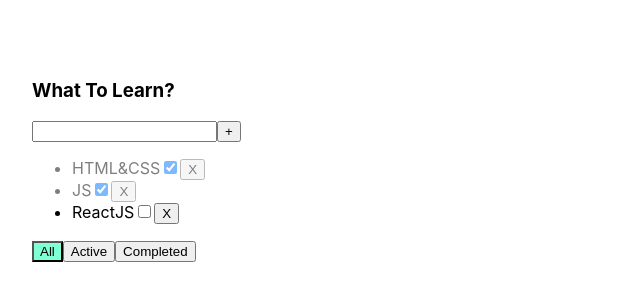
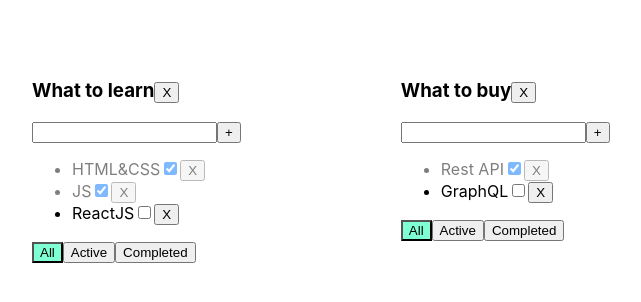
Before and after one commit to OleksandrBuhai/ToDoList, a React (Create React App) app: page / in a window 1280 px wide. Shown: the top 302 px of the page, without its empty margins (28-669 px from the left). Built offline with nearby package versions, Linux system fonts and the light colour scheme.

Commit message:
associated massive

```diff
--- a/src/App.tsx
+++ b/src/App.tsx
@@ -1,56 +1,103 @@
 import React, {useState} from 'react';
 import './App.css';
-import {ToDoList} from "./ToDoList";
+import {ToDoList,} from "./ToDoList";
 import {v1} from "uuid";
 
-export type FilterType = 'all'| 'active' | 'completed'
+export type FilterType = 'all' | 'active' | 'completed'
+
 
 function App() {
 
-    const [tasks, setTasks] = useState( [
-        { id: v1(), title: "HTML&CSS", isDone: true },
-        { id: v1(), title: "JS", isDone: true },
-        { id: v1(), title: "ReactJS", isDone: false }
+    type TodoListType = {
+        id: string,
+        title: string,
+        filter: string
+    }
+
+    let todolistID1 = v1()
+    let todolistID2 = v1()
+
+    let [todolists, setTodolists] = useState<Array<TodoListType>>([
+        {id: todolistID1, title: 'What to learn', filter: 'all'},
+        {id: todolistID2, title: 'What to buy', filter: 'all'},
     ])
 
-    const [filter, setFilter] = useState<FilterType>('all')
+    let [tasks, setTasks] = useState({
+        [todolistID1]: [
+            {id: v1(), title: 'HTML&CSS', isDone: true},
+            {id: v1(), title: 'JS', isDone: true},
+            {id: v1(), title: 'ReactJS', isDone: false},
 
-    let taskForToDoList = tasks
-     if (filter === 'active'){
-         taskForToDoList = tasks.filter(task=> task.isDone=== false)
-     }
-     if (filter ==='completed'){
-         taskForToDoList= tasks.filter(task=>task.isDone=== true)
-     }
+        ],
+        [todolistID2]: [
+            {id: v1(), title: 'Rest API', isDone: true},
+            {id: v1(), title: 'GraphQL', isDone: false},
+        ]
+    })
 
 
-    function filtredTask(value:FilterType) {
-        setFilter(value)
+    function filtredTask(value: FilterType, todoListId: string) {
+        let todoList = todolists.find(el => el.id === todoListId)
+        if (todoList) {
+            todoList.filter = value
+            setTodolists([...todolists])
+        }
     }
 
-    function removeTask(id:string) {
-        let deletedTask = tasks.filter(tasks=> id!== tasks.id)
-        setTasks(deletedTask);
+    function removeTask(id: string, todoListId: string) {
+        let todolistTasks = tasks[todoListId]
+
+        tasks[todoListId] = todolistTasks.filter(tasks => id != tasks.id)
+        setTasks({...tasks})
+        /*  let deletedTask = tasks.filter(tasks => id !== tasks.id)
+          setTasks(deletedTask);*/
     }
 
-    function addTask(task:string) {
-        let newTask = {id:v1(), title:task, isDone: false}
-        let newTasks = [newTask, ...tasks]
-        setTasks(newTasks)
-        task = ''
+    function addTask(task: string, todoListId: string) {
+        let newTask = {id: v1(), title: task, isDone: false}
+        let todolistTask = tasks[todoListId]
+
+        tasks[todoListId] = [newTask, ...todolistTask]
+        setTasks({...tasks})
+
     }
 
-     function changeTaskStatus(taskId: string, isDone: boolean) {
-         setTasks(tasks.map(t=>t.id=== taskId ? {...t,isDone: isDone} : t))
-     }
+    function changeTaskStatus(taskId: string, isDone: boolean, todoListId: string) {
+        let todolistTask = tasks[todoListId]
+        let task = todolistTask.find(t => t.id === taskId)
+        if (task) {
+            task.isDone = isDone
+            setTasks({...tasks})
+        }
+    }
 
+    function deleteTodoList(id: string) {
+        setTodolists(todolists.filter(t => t.id != id))
+
+        delete tasks[id]
+
+        setTasks({...tasks})
+    }
 
     return (
         <div className={'App'}>
-            <ToDoList title={"What To Learn?"} tasks={taskForToDoList} removeTask={removeTask}
-                      filtredTask={filtredTask} addTask={addTask} changeTaskStatus={changeTaskStatus} filter={filter}/>
+            {todolists.map(t => {
+
+                let allTodolistTasks = tasks[t.id]
+                let taskForToDoList = allTodolistTasks
+                if (t.filter === 'active') {
+                    taskForToDoList = allTodolistTasks.filter(task => task.isDone === false)
+                }
+                if (t.filter === 'completed') {
+                    taskForToDoList = allTodolistTasks.filter(task => task.isDone === true)
+                }
+
+                return <ToDoList key={t.id} title={t.title} tasks={taskForToDoList} removeTask={removeTask}
+                                 filtredTask={filtredTask} addTask={addTask} changeTaskStatus={changeTaskStatus}
+                                 filter={t.filter} id={t.id} deleteTodoList={deleteTodoList}/>
+            })}
         </div>
-    );
+    )
 }
 
 export default App;
--- a/src/ToDoList.tsx
+++ b/src/ToDoList.tsx
@@ -3,12 +3,14 @@ import {FilterType} from "./App";
 import './App.css';
 
 type ToDoListPropsType = {
+    id: string
     title: string
     tasks: Array<TaskType>
-    removeTask: (id: string) => void
-    filtredTask: (value: FilterType) => void
-    addTask: (title: string) => void
-    changeTaskStatus: (taskId: string, isDone: boolean) => void
+    deleteTodoList: (id: string) => void
+    removeTask: (id: string, todoListId: string) => void
+    filtredTask: (value: FilterType, todoListId: string) => void
+    addTask: (title: string, todoListId: string) => void
+    changeTaskStatus: (taskId: string, isDone: boolean, todoListId: string) => void
     filter: string
 }
 type TaskType = {
@@ -20,16 +22,16 @@ type TaskType = {
 export const ToDoList = (props: ToDoListPropsType) => {
 
     const [title, setTitle] = useState('')
-    const [error,serError] = useState(false)
+    const [error, serError] = useState(false)
 
 
     const addTask = () => {
         let trimTitle = title.trim()
         if (trimTitle) {
-            props.addTask(title);
+            props.addTask(title, props.id);
             setTitle("")
             serError(false)
-        }else{
+        } else {
             serError(true)
         }
     }
@@ -45,22 +47,27 @@ export const ToDoList = (props: ToDoListPropsType) => {
     }
 
     const onAllClickHandler = () => {
-        props.filtredTask('all')
+        props.filtredTask('all', props.id)
     }
     const onActiveClickHandler = () => {
-        props.filtredTask('active')
+        props.filtredTask('active', props.id)
     }
     const onCompletedClickHandler = () => {
-        props.filtredTask('completed')
+        props.filtredTask('completed', props.id)
+    }
+    const removeTodolist = () => {
+        props.deleteTodoList(props.id)
     }
 
 
     return (
         <div className="App">
             <div>
-                <h3>{props.title}</h3>
+                <h3>{props.title}
+                    <button onClick={removeTodolist}>X</button>
+                </h3>
                 <div>
-                    <input value={title} className={error ? 'error': 'input'} onChange={onChangeHandler}
+                    <input value={title} className={error ? 'error' : 'input'} onChange={onChangeHandler}
                            onKeyPress={onKeyPressHandler}
                     />
                     <button onClick={addTask}>+</button>
@@ -70,10 +77,10 @@ export const ToDoList = (props: ToDoListPropsType) => {
                     <ul>
                         {props.tasks.map((task, index) => {
                             const onClickRemoveTaskHandler = () => {
-                                props.removeTask(task.id)
+                                props.removeTask(task.id, props.id)
                             }
                             const onChangeTaskStates = (e: ChangeEvent<HTMLInputElement>) => {
-                                props.changeTaskStatus(task.id, e.currentTarget.checked)
+                                props.changeTaskStatus(task.id, e.currentTarget.checked, props.id)
                             }
                             return (
                                 <li key={task.id} className={task.isDone ? 'is-done' : ""}>{task.title}
@@ -85,9 +92,14 @@ export const ToDoList = (props: ToDoListPropsType) => {
                     </ul>
                 </div>
                 <div>
-                    <button onClick={onAllClickHandler} className={props.filter==='all' ? 'active-filter' : ''}>All</button>
-                    <button onClick={onActiveClickHandler} className={props.filter==='active' ? 'active-filter' : ''}>Active</button>
-                    <button onClick={onCompletedClickHandler} className={props.filter==='completed' ? 'active-filter' : ''}>Completed</button>
+                    <button onClick={onAllClickHandler} className={props.filter === 'all' ? 'active-filter' : ''}>All
+                    </button>
+                    <button onClick={onActiveClickHandler}
+                            className={props.filter === 'active' ? 'active-filter' : ''}>Active
+                    </button>
+                    <button onClick={onCompletedClickHandler}
+                            className={props.filter === 'completed' ? 'active-filter' : ''}>Completed
+                    </button>
                 </div>
             </div>
         </div>)
```
